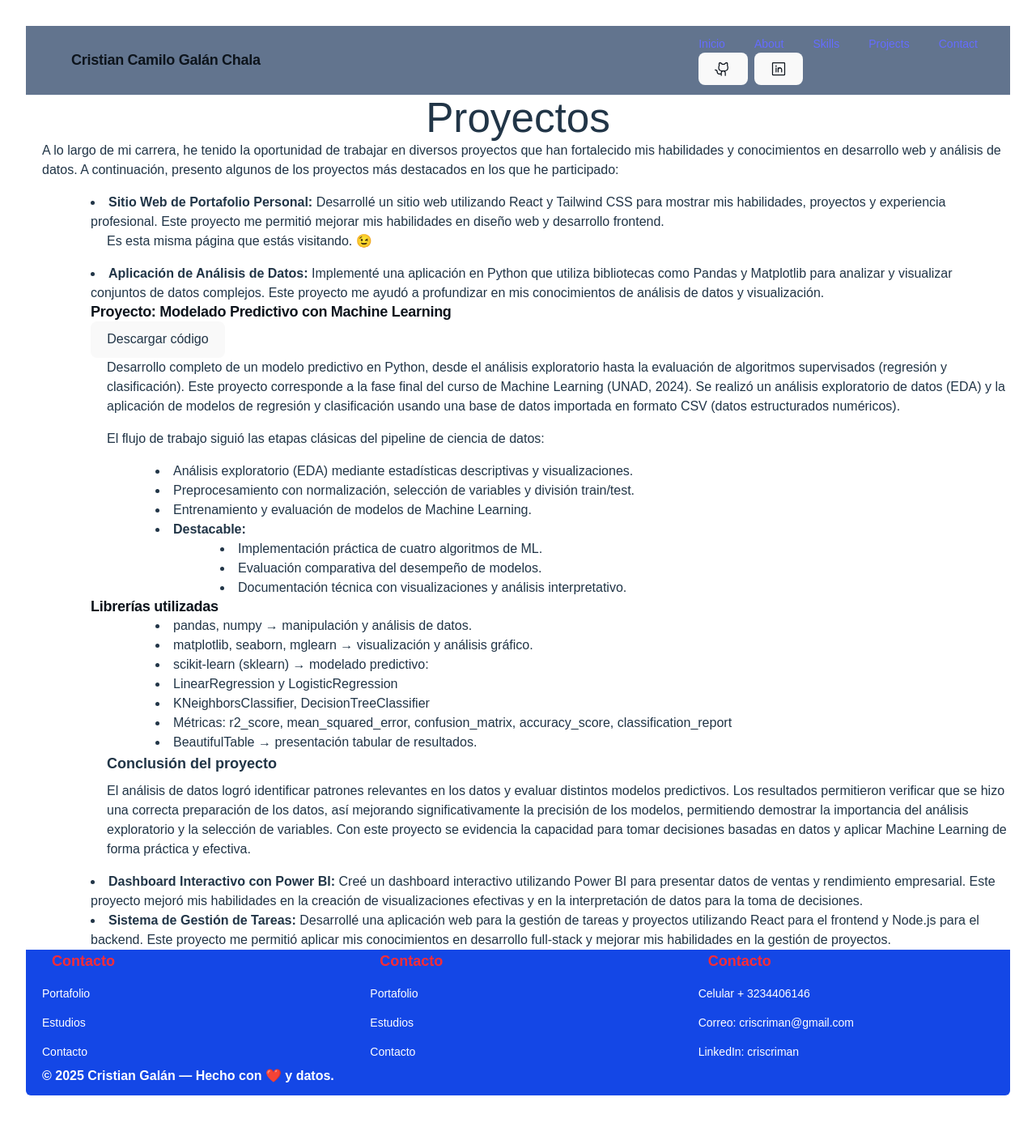
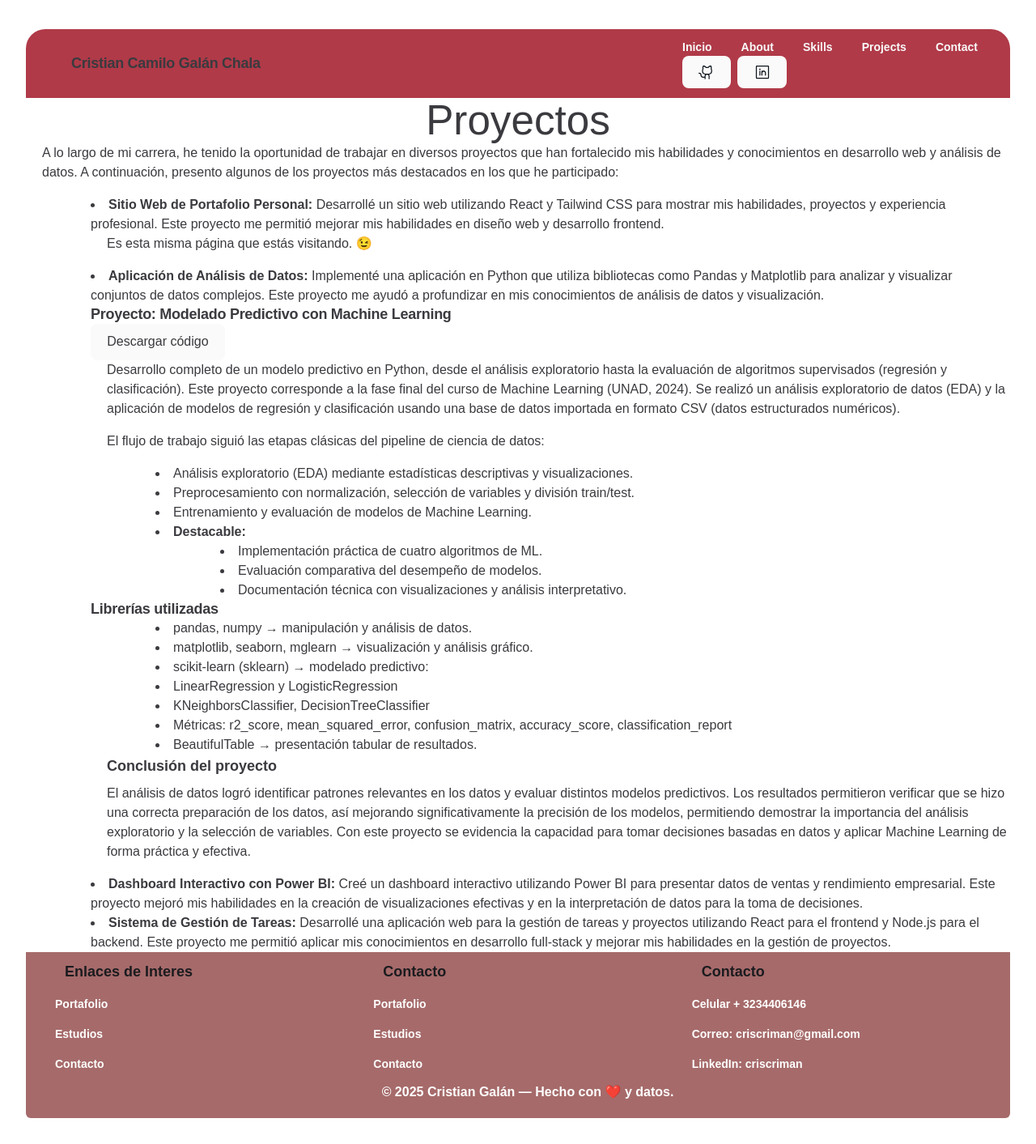
Before and after one commit to criscrman/Portafolio-2025, a React (Vite) app in the folder mi-portafolio/: page /Projects in a window 1280 px wide. Shown: the whole page at 81% size. Before the commit the page ends 1385 px from the top, so only its background shows below. Built offline with nearby package versions, Linux system fonts and the light colour scheme.

Commit message:
Se cambia los colores, y mejora la presentación de la página para que sea más uniforme

```diff
--- a/mi-portafolio/src/App.css
+++ b/mi-portafolio/src/App.css
@@ -1,9 +1,10 @@
 @import "tailwindcss";
 #root {
-  max-width: 1280px;
+  @apply min-h-screen flex flex-col text-center items-center justify-center bg-white  ;
+
   margin: 0 auto;
   padding: 2rem;
-  text-align: center;
+
 }
 
 
@@ -53,19 +54,19 @@
 }
 
 #about {
-  @apply text-[#0d141c] bg-stone-100 text-sm font-medium leading-normal;
+  @apply text-[#1B1B1F] bg-stone-100 text-sm font-medium leading-normal;
 }
 
 #about h3 {
-  @apply text-[#0d141c] font-bold text-2xl xs:text-2xl sm:max-md:text-amber-300 sm:text-4xl lg:text-5xl   ;
+  @apply text-[#1B1B1F] font-bold text-2xl xs:text-2xl sm:max-md:text-amber-300 sm:text-4xl lg:text-5xl   ;
 }
 
 #about h4 {
-  @apply text-[#0d141c] font-bold text-3xl xs:text-lg sm:text-2xl lg:text-4xl;
+  @apply text-[#1B1B1F] font-bold text-3xl xs:text-lg sm:text-2xl lg:text-4xl;
 }
 
 #about p {
-  @apply text-[#0d141c] mt-4 text-sm sm:text-base lg:text-lg;
+  @apply text-[#1B1B1F] mt-4 text-sm sm:text-base lg:text-lg;
 }
 
 
--- a/mi-portafolio/src/components/button/Button.css
+++ b/mi-portafolio/src/components/button/Button.css
@@ -5,5 +5,12 @@
 }
 
 .PrimaryButton:hover {
-  @apply bg-blue-700;
+  @apply bg-blue-700 text-[#db7c00];
 }
+
+.SecondaryButton {
+  @apply bg-gray-500 text-white font-bold py-2 px-4 rounded;
+}
+.SecondaryButton:hover {
+  @apply bg-gray-700;
+}
--- a/mi-portafolio/src/components/footer/Footer.css
+++ b/mi-portafolio/src/components/footer/Footer.css
@@ -4,8 +4,8 @@
 
 
 .footer {
-    @apply rounded-b-md bg-blue-700 text-gray-700 text-sm
-    grid grid-cols-3;
+    @apply  w-full rounded-b-md bg-[#A66A6A] text-gray-700 text-sm
+    grid grid-cols-3 pl-4 pr-3 pt-1 pb-2 gap-1;
 
 }
 
@@ -13,8 +13,12 @@
     @apply gap-1 p-2 text-left text-white;
 
 }
+
+.footer-links{
+    @apply flex flex-col  mt-1.5;
+}
 .footer h3{
-    @apply text-lg font-semibold mb-2 text-red-500;
+    @apply text-lg font-semibold text-start text-[#1B1B1F];
 }
 
 
@@ -22,7 +26,7 @@
   text-decoration: underline;
 }
 .footer p{
-    @apply col-start-1 col-end-7 font-bold mb-3 text-white;
+    @apply col-start-1 col-end-7 text-center font-bold mb-3 text-white;
 }
 
 .footer .footer-links {
--- a/mi-portafolio/src/components/footer/Footer.tsx
+++ b/mi-portafolio/src/components/footer/Footer.tsx
@@ -6,10 +6,10 @@ export const Footer = () => {
 
 
             <div className="footer-links">
-                 <h3>Contacto</h3>
-            <a href="#">Portafolio</a>
-            <a href="#">Estudios</a>
-            <a href="#">Contacto</a>
+                <h3>Enlaces de Interes</h3>
+                    <a href="./Projects">Portafolio</a>
+                    <a href="./Educacion">Estudios</a>
+                    <a href="./contact">Contacto</a>
             </div>
 
             <div className="footer-links">
@@ -22,8 +22,6 @@ export const Footer = () => {
             <div className="footer-links">
                 <h3>Contacto</h3>
                 <a href="#">Celular + 3234406146</a>
-
-
                 <a href="#">Correo: criscriman@gmail.com</a>
                 <a href="#">LinkedIn: criscriman</a>
             </div>
--- a/mi-portafolio/src/components/header/Header.css
+++ b/mi-portafolio/src/components/header/Header.css
@@ -16,14 +16,15 @@
   margin: 0;
   padding: 0;
   scroll-behavior: smooth
+
 }
 
 header {
-  @apply flex items-center justify-between whitespace-nowrap border-b border-solid border-b-[#e7edf4] px-10 py-3;
+  @apply flex items-center justify-between gap-5 whitespace-nowrap border-0 rounded-3xl  px-10 py-3 text-[#3A3A3F];
 }
 
 .Div1 {
-  @apply flex items-center gap-4 text-[#0d141c];
+  @apply flex items-center gap-4;
 }
 
 .Div2 {
@@ -31,10 +32,18 @@ header {
 }
 
 h2 {
-  @apply text-[#0d141c] text-lg font-bold leading-tight tracking-[-0.015em];
+  @apply text-lg font-bold leading-tight tracking-[-0.015em];
 
 }
 
 .main {
-  @apply relative flex size-full bg-amber-700 md:bg-slate-500  md:m-0 sm:bg-amber-200 m-1.5 mt-0.5  overflow-x-hidden;
+  @apply relative flex size-full rounded-t-3xl mt-1 bg-[#B03A48]   overflow-x-hidden;
 }
+
+a {
+  @apply text-[#FAFAFA] font-bold text-sm leading-normal;
+}
+
+a:hover {
+  @apply text-[#0d141c];
+}
--- a/mi-portafolio/src/components/header/Header.tsx
+++ b/mi-portafolio/src/components/header/Header.tsx
@@ -8,7 +8,7 @@ export const Header = () => {
 
     <div className="main">
       <meta name="viewport" content="width=device-width, initial-scale=1.0" />
-      <div className="layout-container flex  grow flex-col px-4 py-6 sm:px-6 lg:px-8">
+      <div className="layout-container flex  grow flex-col">
          <header>
           <div className="Div1" >
             <div>
@@ -23,12 +23,12 @@ export const Header = () => {
           </div>
           <div className="div2">
             <div className="flex items-center gap-9">
-              <Link className="text-[#0d141c] text-sm font-medium leading-normal" to="/">Inicio</Link>
-              <Link className="text-[#0d141c] text-sm font-medium leading-normal" to="/Educacion">About</Link>
-              <Link className="text-[#0d141c] text-sm font-medium leading-normal" to="/Skills">Skills</Link>
-              <Link className="text-[#0d141c] text-sm font-medium leading-normal" to="/Projects">Projects</Link>
+              <Link className=" text-sm font-medium leading-normal" to="/">Inicio</Link>
+              <Link className=" text-sm font-medium leading-normal" to="/Educacion">About</Link>
+              <Link className=" text-sm font-medium leading-normal" to="/Skills">Skills</Link>
+              <Link className=" text-sm font-medium leading-normal" to="/Projects">Projects</Link>
 
-              <Link className="text-[#0d141c] text-sm font-medium leading-normal" to="/">Contact</Link>
+              <Link className="text-sm font-medium leading-normal" to="/">Contact</Link>
             </div>
             <div className="flex gap-2">
               <button
@@ -37,7 +37,7 @@ export const Header = () => {
                 aria-label="GitHub"
                 title="GitHub"
               >
-                <div className="text-[#0d141c]" data-icon="GithubLogo" data-size="20px" data-weight="regular">
+                <div data-icon="GithubLogo" data-size="20px" data-weight="regular">
                   <svg xmlns="http://www.w3.org/2000/svg" width="20px" height="20px" fill="currentColor" viewBox="0 0 256 256">
                     <path
                       d="M208.31,75.68A59.78,59.78,0,0,0,202.93,28,8,8,0,0,0,196,24a59.75,59.75,0,0,0-48,24H124A59.75,59.75,0,0,0,76,24a8,8,0,0,0-6.93,4,59.78,59.78,0,0,0-5.38,47.68A58.14,58.14,0,0,0,56,104v8a56.06,56.06,0,0,0,48.44,55.47A39.8,39.8,0,0,0,96,192v8H72a24,24,0,0,1-24-24A40,40,0,0,0,8,136a8,8,0,0,0,0,16,24,24,0,0,1,24,24,40,40,0,0,0,40,40H96v16a8,8,0,0,0,16,0V192a24,24,0,0,1,48,0v40a8,8,0,0,0,16,0V192a39.8,39.8,0,0,0-8.44-24.53A56.06,56.06,0,0,0,216,112v-8A58.14,58.14,0,0,0,208.31,75.68ZM200,112a40,40,0,0,1-40,40H112a40,40,0,0,1-40-40v-8a41.74,41.74,0,0,1,6.9-22.48A8,8,0,0,0,80,73.83a43.81,43.81,0,0,1,.79-33.58,43.88,43.88,0,0,1,32.32,20.06A8,8,0,0,0,119.82,64h32.35a8,8,0,0,0,6.74-3.69,43.87,43.87,0,0,1,32.32-20.06A43.81,43.81,0,0,1,192,73.83a8.09,8.09,0,0,0,1,7.65A41.72,41.72,0,0,1,200,104Z"
--- a/mi-portafolio/src/components/home/Home.tsx
+++ b/mi-portafolio/src/components/home/Home.tsx
@@ -1,6 +1,7 @@
 import { Button } from '..'
 import fotopersona from '../img/Foto_Porta1.png'
 import { useState } from 'react'
+
 
 
 
@@ -24,18 +25,18 @@ export const Home = () => { {
                     <div className="items-start">
                             <h1>Hola, mi nombre es Cristian Galán</h1>
 
-                            <p>Bienvenido a mi portafolio</p>
-                    <h2 className="text-4xl font-extrabold leading-tight">Transformo datos en decisiones accionables</h2>
+                            <h2>Bienvenido a mi portafolio</h2>
+                    <h3 className="text-4xl font-extrabold leading-tight">Transformo datos en decisiones accionables</h3>
                     <p className="mt-4 text-gray-600">Ingeniero de Sistemas recién egresado enfocado en análisis de datos, visualización e implementación de soluciones basadas en pipelines reproducibles.</p>
 
 
-                    <div className="mt-2  flex items-center justify-center gap-2">
-                    <a href="#projects" className="px-4 py-2 rounded-md bg-sky-600 text-white">Ver portafolio</a>
-                    <a href="/cv.pdf" className="px-4 py-2 rounded-md border">Descargar CV</a>
+                    <div className="flex items-center justify-center gap-4 mt-10">
+                    <a href="./Projects" className="PrimaryButton">Ver portafolio</a>
+                    <a href="/cv.pdf" className="SecondaryButton">Descargar CV</a>
                     </div>
 
 
-                    <ul className="mt-6 text-sm text-gray-500 space-y-1">
+                    <ul className="mt-6 text-sm space-y-1">
                     <li>📍 Pereira, Colombia • Disponible para remoto / presencial</li>
                     <li>💻 Stack: Python, SQL, Power BI, Git</li>
                     </ul>
@@ -81,7 +82,7 @@ export const Home = () => { {
                     </div>
                     </section>
 
-                <h3>Proyectos Análisis de datos</h3>
+                <h3>Proyectos</h3>
 
                 <ul>
                     <li>
@@ -101,32 +102,17 @@ export const Home = () => { {
 
 
 
-
-                <h3>Proyectos Desarrollo web</h3>
-
-                <ul>
-                    <li>
-                    Proyecto 1
-                    <p>Pepe</p>
-                    </li>
-                    <li>Proyecto 2</li>
-                    <li>Proyecto 3</li>
-                </ul>
-
-
-
-
-                /* Skills */
+                {/* Skills */}
             <section id="skills" className="mt-12">
             <h3 className="text-2xl font-bold">Habilidades</h3>
             <div className="mt-4 grid md:grid-cols-2 gap-6">
             <div>
             <h4 className="font-semibold">Técnicas</h4>
             <ul className="mt-2 space-y-2 text-sm text-gray-600">
-            <li>• Python (Pandas, NumPy) — Manipulación y limpieza de datos</li>
-            <li>• SQL — Consultas y modelado relacional</li>
-            <li>• Power BI / Tableau — Dashboards interactivos</li>
-            <li>• Análisis estadístico básico — pruebas, correlaciones</li>
+            <li> Python (Pandas, NumPy) — Manipulación y limpieza de datos</li>
+            <li> SQL — Consultas y modelado relacional</li>
+            <li> Power BI / Tableau — Dashboards interactivos</li>
+            <li> Análisis estadístico básico — pruebas, correlaciones</li>
             </ul>
             </div>
 
@@ -134,33 +120,27 @@ export const Home = () => { {
             <div>
             <h4 className="font-semibold">Blandas</h4>
             <ul className="mt-2 space-y-2 text-sm text-gray-600">
-            <li>• Comunicación de resultados</li>
-            <li>• Resolución de problemas</li>
-            <li>• Trabajo en equipo</li>
-            <li>• Aprendizaje continuo</li>
+            <li> Comunicación de resultados</li>
+            <li> Resolución de problemas</li>
+            <li> Trabajo en equipo</li>
+            <li> Aprendizaje continuo</li>
             </ul>
             </div>
             </div>
             </section>
 
 
-            /* Contact */
-            <section id="contact" className="mt-12 mb-24">
+            {/* Contact */}
+            <section id="contact" className="w-full mt-12 mb-24 text-center">
             <h3 className="text-2xl font-bold">Contacto</h3>
-            <div className="mt-4 md:w-full ">
+            <div className="p-4 border rounded-lg  md:w-full ">
 
+                <p className="text-sm">Email: criscriman@gmail.com</p>
+                <p className="text-sm mt-2">LinkedIn: <a href="https://www.linkedin.com/in/cristian-camilo-galán-chala-a96baa209" target='_blank' className="underline">Linkedin Perfil Cristian Gálan</a></p>
+                <p className="text-sm mt-2">GitHub: <a href="https://github.com/criscrman"  target='_blank' className="underline">https://github.com/criscrman</a></p>
 
-            <div className="p-4 border rounded-lg">
-            <p className="text-sm">Email: <a href="mailto:criscriman@gmail.com" className="underline">criscriman@gmail.com</a></p>
-            <p className="text-sm mt-2">LinkedIn: <a href="https://www.linkedin.com/in/cristian-camilo-galán-chala-a96baa209" className="underline">Linkedin Perfil Cristian Gálan</a></p>
-            <p className="text-sm mt-2">GitHub: <a href="#" className="underline">github.com/tu-usuario</a></p>
+            </div>
 
-
-            <div className="mt-4">
-            <a href="/cv.pdf" className="inline-block px-3 py-2 border rounded">Descargar CV</a>
-            </div>
-            </div>
-            </div>
             </section>
 
                 <div className="card">
--- a/mi-portafolio/src/index.css
+++ b/mi-portafolio/src/index.css
@@ -58,13 +58,13 @@ button:focus-visible {
 
 @media (prefers-color-scheme: light) {
   :root {
-    color: #213547;
-    background-color: #ffffff;
+    color: #3A3A3F;
+    background-color: #FAFAFA;
   }
   a:hover {
-    color: #747bff;
+    color: #E3E4E6;
   }
   button {
-    background-color: #f9f9f9;
+    background-color: #FAFAFA;
   }
 }
```
Lines whose indentation alone changed are shown as unchanged.
